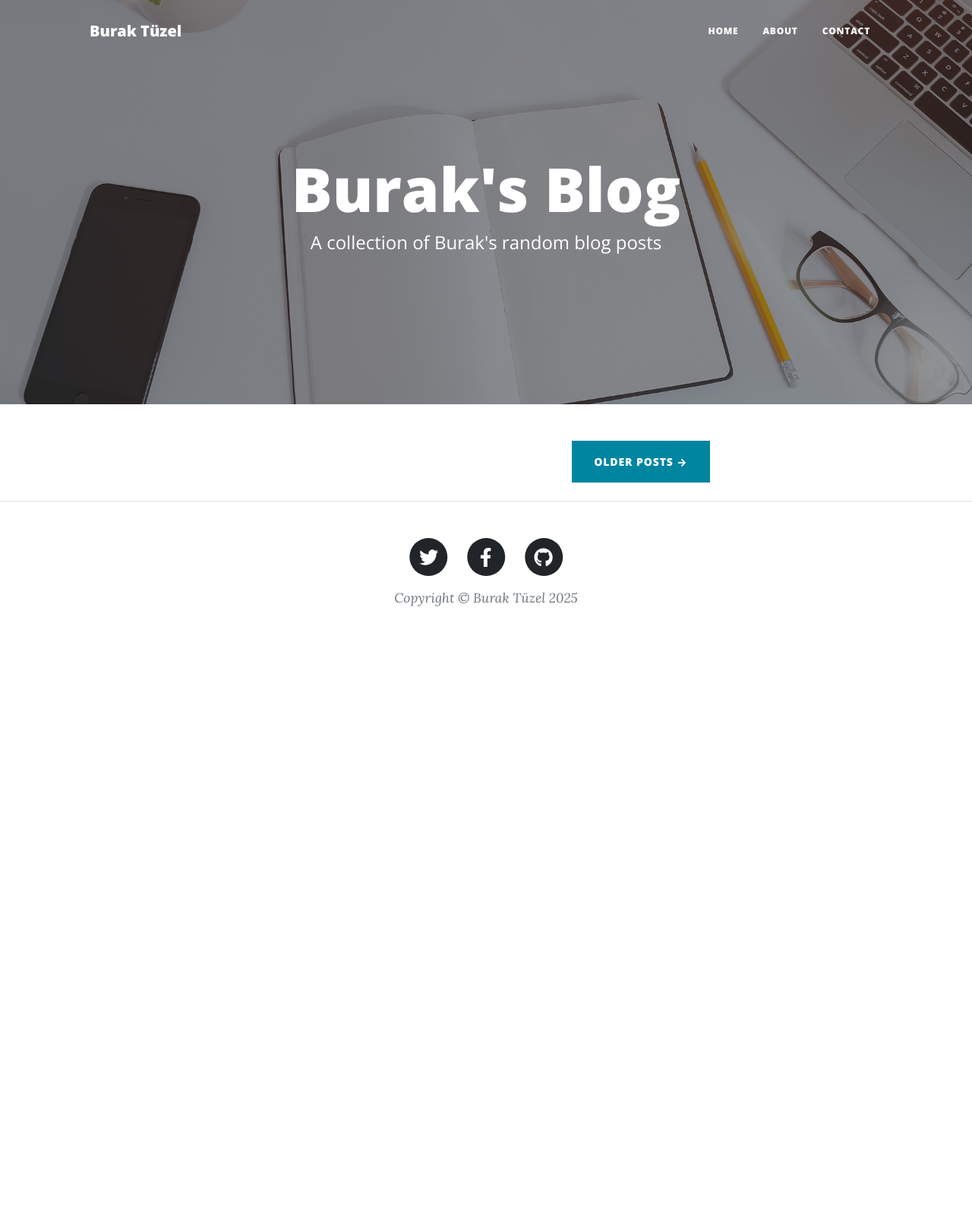
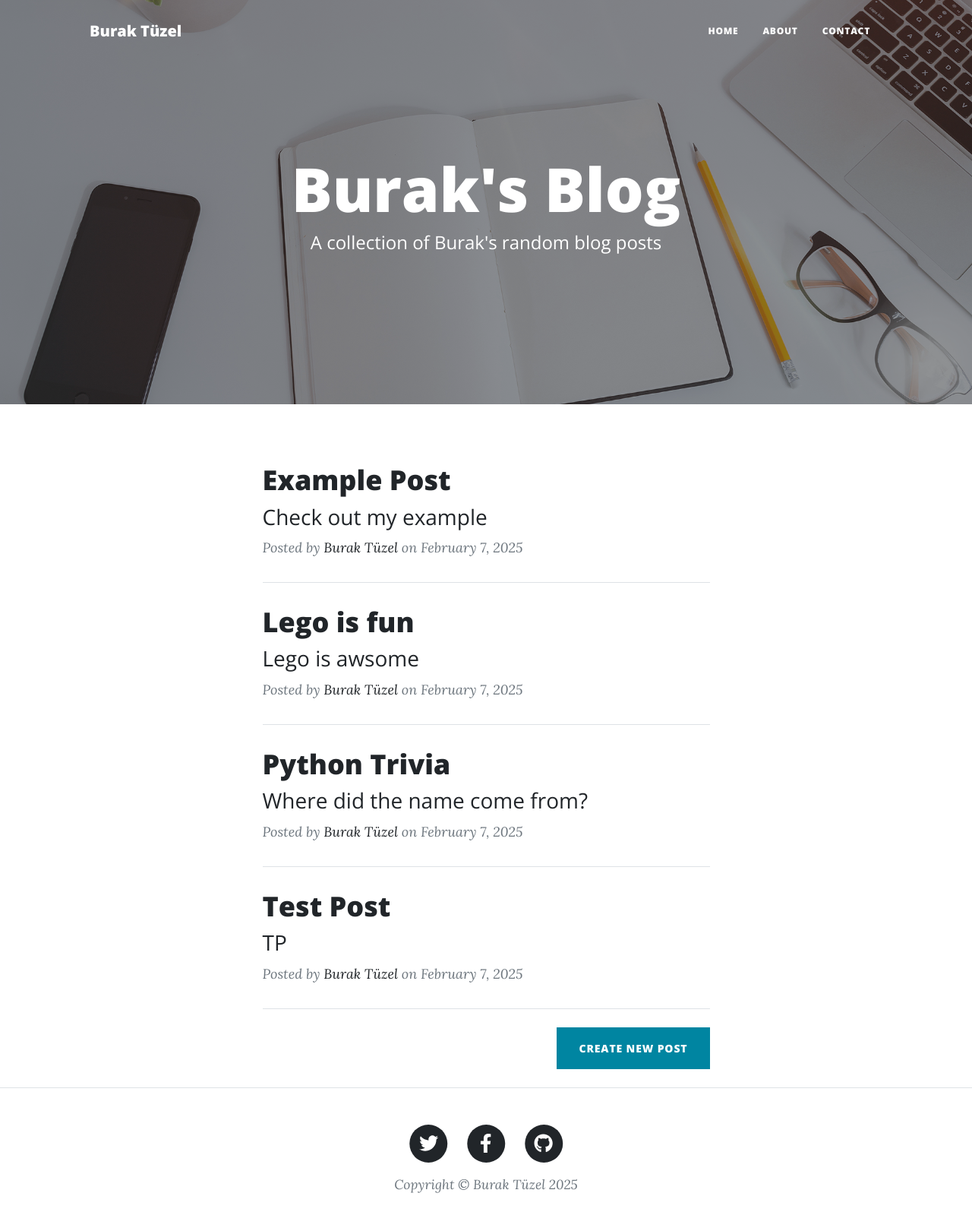
Before and after one commit to Btzel/flask-blog-application, a Flask app: page / in a window 1280 px wide. Shown: the whole page at 76% size. Before the commit the page ends 798 px from the top, so only its background shows below. Run offline with Flask 3, Linux system fonts and the light colour scheme; some libraries are stand-ins or nearby versions.

Commit message:
add post change

```diff
--- a/main.py
+++ b/main.py
@@ -1,25 +1,81 @@
-from flask import Flask, render_template
+from flask import Flask, render_template, redirect, url_for
+from flask_bootstrap import Bootstrap5
+from flask_sqlalchemy import SQLAlchemy
+from sqlalchemy.orm import DeclarativeBase, Mapped, mapped_column
+from sqlalchemy import Integer, String, Text
+from flask_wtf import FlaskForm
+from wtforms import StringField, SubmitField
+from wtforms.validators import DataRequired, URL
+from flask_ckeditor import CKEditor, CKEditorField
+from datetime import date
 from url import get_url_dict
-import requests
-response = requests.get("https://api.npoint.io/6bb4aea2f25211b762cd")
-response.raise_for_status()
-blog_data_json = response.json()
 
 app = Flask(__name__)
+app.config['SECRET_KEY'] = "8BYkEfBA6O6burakWlSihBXox7C0sKR6b"
+ckeditor = CKEditor(app)
+Bootstrap5(app)
+
+
+class Base(DeclarativeBase):
+    pass
+app.config['SQLALCHEMY_DATABASE_URI'] = 'sqlite:///posts.db'
+db = SQLAlchemy(model_class=Base)
+db.init_app(app)
+
+class BlogPost(db.Model):
+    id: Mapped[int] = mapped_column(Integer, primary_key=True)
+    title: Mapped[str] = mapped_column(String(250), unique=True, nullable=False)
+    subtitle: Mapped[str] = mapped_column(String(250), nullable=False)
+    date: Mapped[str] = mapped_column(String(250), nullable=False)
+    body: Mapped[str] = mapped_column(Text, nullable=False)
+    author: Mapped[str] = mapped_column(String(250), nullable=False)
+    img_url: Mapped[str] = mapped_column(String(250), nullable=False)
+
+with app.app_context():
+    db.create_all()
+
+class CreatePostForm(FlaskForm):
+    title = StringField("Blog Post Title", validators=[DataRequired()])
+    subtitle = StringField("Subtitle", validators=[DataRequired()])
+    author = StringField("Your Name", validators=[DataRequired()])
+    img_url = StringField("Blog Image URL", validators=[DataRequired(), URL()])
+    body = CKEditorField("Blog Content", validators=[DataRequired()])
+    submit = SubmitField("Submit Post")
 
 
 @app.route('/')
 @app.route('/index.html')
 def home():
     url_dict = get_url_dict()
-    return render_template('index.html',url=url_dict,blog_posts=blog_data_json)
+    result = db.session.execute(db.select(BlogPost))
+    posts = result.scalars().all()
+    return render_template('index.html',url=url_dict,blog_posts=posts)
 
 @app.route('/post/<int:blog_id>.html')
 def post(blog_id):
     url_dict = get_url_dict()
-    for blog in blog_data_json:
-        if blog['id'] == blog_id:
-            return render_template('post.html',url=url_dict,blog_post=blog)
+    requested_blog_post = db.get_or_404(BlogPost,blog_id)
+    print(requested_blog_post.body)
+    return render_template('post.html',url=url_dict,blog_post=requested_blog_post)
+
+
+@app.route('/post/new-post',methods=["GET","POST"])
+def create_new_post():
+    url_dict = get_url_dict()
+    form = CreatePostForm()
+    if form.validate_on_submit():
+        new_post = BlogPost(
+            title=form.title.data,
+            subtitle=form.subtitle.data,
+            body=form.body.data,
+            img_url=form.img_url.data,
+            author=form.author.data,
+            date=date.today().strftime("%B %d, %Y")
+        )
+        db.session.add(new_post)
+        db.session.commit()
+        return redirect(url_for("home"))
+    return render_template('make-post.html',url=url_dict,form=form)
 
 @app.route('/about.html')
 def about():
@@ -34,4 +90,4 @@
 
 
 if __name__ == '__main__':
-    app.run(debug=True)
+    app.run(debug=True,port=5001)
--- a/templates/index.html
+++ b/templates/index.html
@@ -38,7 +38,7 @@
                     <hr class="my-4" />
                     {% endfor %}
                     <!-- Pager-->
-                    <div class="d-flex justify-content-end mb-4"><a class="btn btn-primary text-uppercase" href="#!">Older Posts →</a></div>
+                    <div class="d-flex justify-content-end mb-4"><a class="btn btn-primary text-uppercase" href="{{url_for('create_new_post')}}">Create New Post</a></div>
                 </div>
             </div>
         </div>
--- a/templates/post.html
+++ b/templates/post.html
@@ -27,7 +27,7 @@
             <div class="container px-4 px-lg-5">
                 <div class="row gx-4 gx-lg-5 justify-content-center">
                     <div class="col-md-10 col-lg-8 col-xl-7">
-                        {{blog_post['body']}}
+                        {{blog_post['body']|safe}}
                     </div>
                 </div>
             </div>
```
Also changed, not shown: requirements.txt (added, +22 -0 lines), templates/make-post.html (added, +39 -0 lines), instance/posts.db (added).
